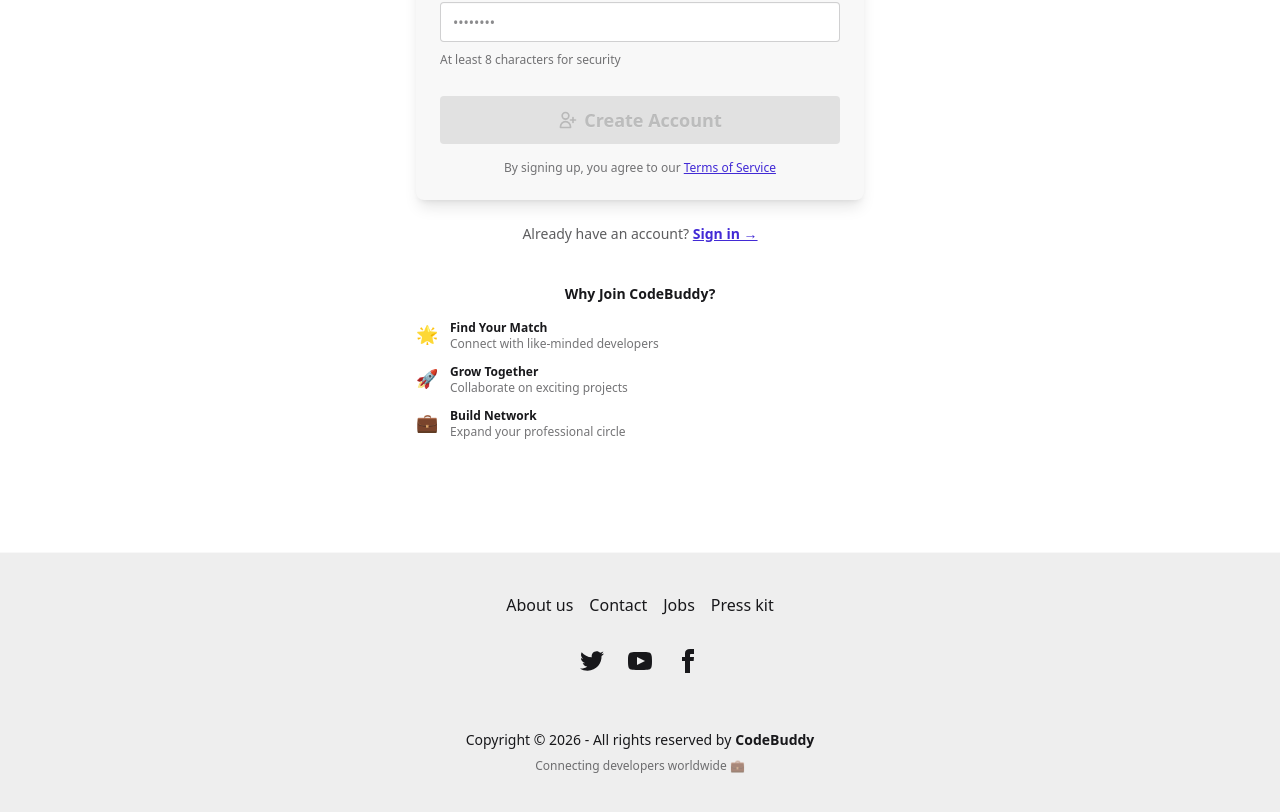
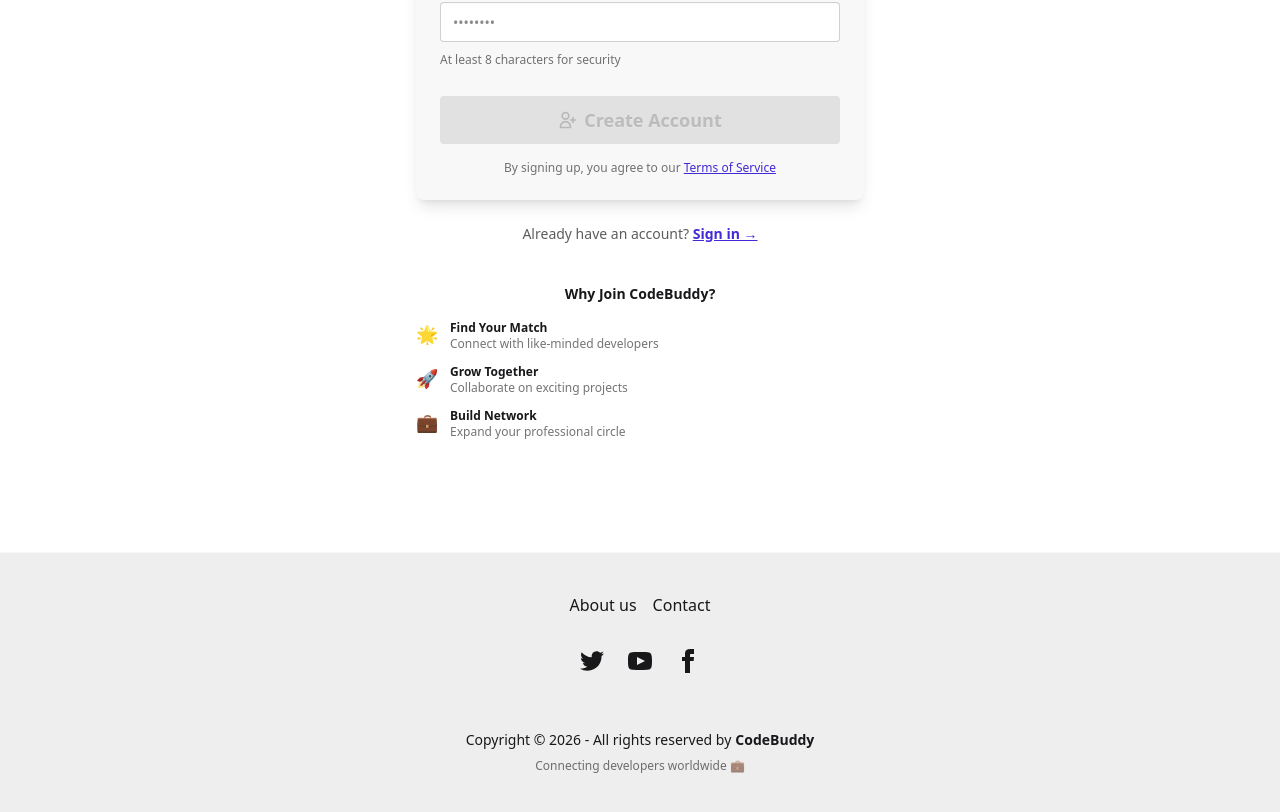
Before and after one commit to gitsforvikki/codeBuddy-web, a React (Vite) app: page /signup in a window 1280 px wide. Shown: the part 686-1498 px from the top of the page. Built offline with nearby package versions, Linux system fonts and the light colour scheme; no server answers.

Commit message:
fix infinite api call

```diff
--- a/src/ProtectedLayout.jsx
+++ b/src/ProtectedLayout.jsx
@@ -1,7 +1,6 @@
 import { Navigate, Outlet } from "react-router-dom";
 import { useSelector } from "react-redux";
-import AuthInitializer from "./AuthInitializer";
-import Spinner from "./utils/Spinner";
+import { Spinner } from "./utils/Spinner";
 
 const ProtectedLayout = () => {
   const { user, authLoading } = useSelector((state) => state.user);
@@ -15,7 +14,6 @@
   return (
     <>
       <Outlet />
-      <AuthInitializer />
     </>
   );
 };
--- a/src/RootLayout.jsx
+++ b/src/RootLayout.jsx
@@ -1,10 +1,13 @@
 import { Outlet } from "react-router-dom";
 import Navbar from "./components/Navbar";
 import { FooterPage } from "./components/Footer";
+import AuthInitializer from "./AuthInitializer";
 
 export const RootLayout = () => {
   return (
     <>
+
+     <AuthInitializer />
       <Navbar />
       <main>
         <Outlet />
--- a/src/components/Footer.jsx
+++ b/src/components/Footer.jsx
@@ -8,12 +8,6 @@
           </a>
           <a className="link link-hover text-sm md:text-base hover:link-primary">
             Contact
-          </a>
-          <a className="link link-hover text-sm md:text-base hover:link-primary">
-            Jobs
-          </a>
-          <a className="link link-hover text-sm md:text-base hover:link-primary">
-            Press kit
           </a>
         </nav>
 
--- a/src/utils/Spinner.tsx
+++ b/src/utils/Spinner.tsx
@@ -8,5 +8,3 @@
     </div>
   );
 };
-
-export default Spinner;
```
